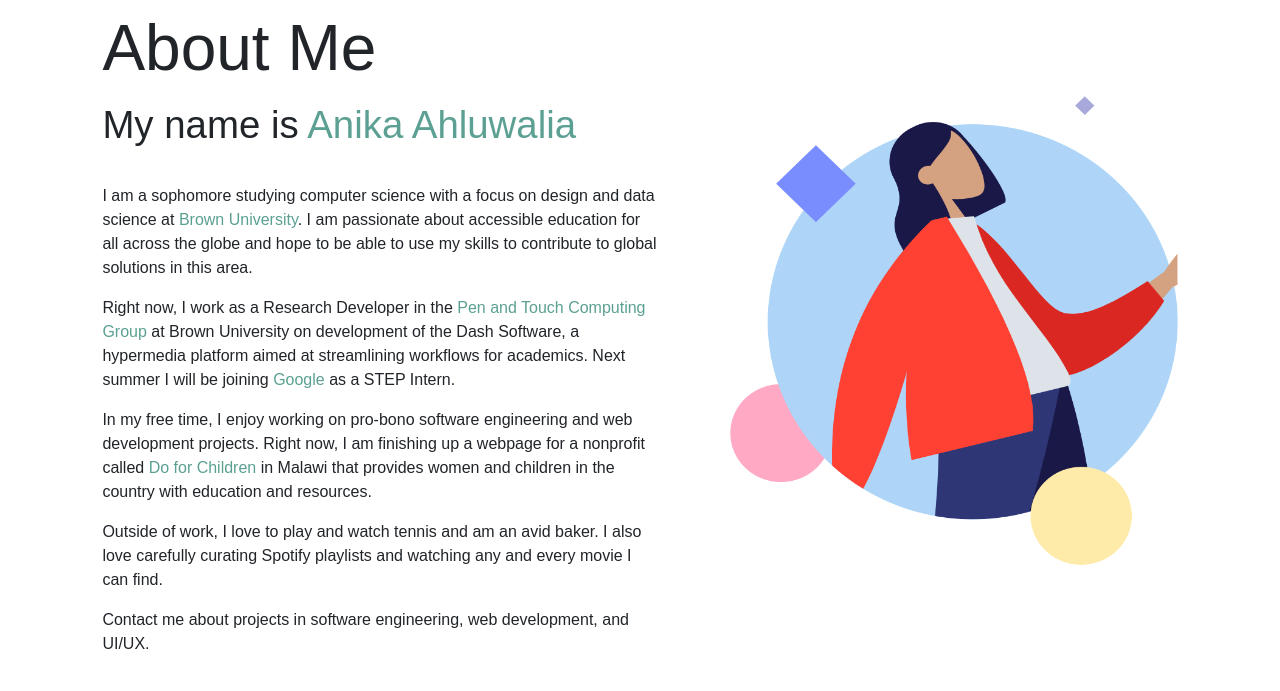
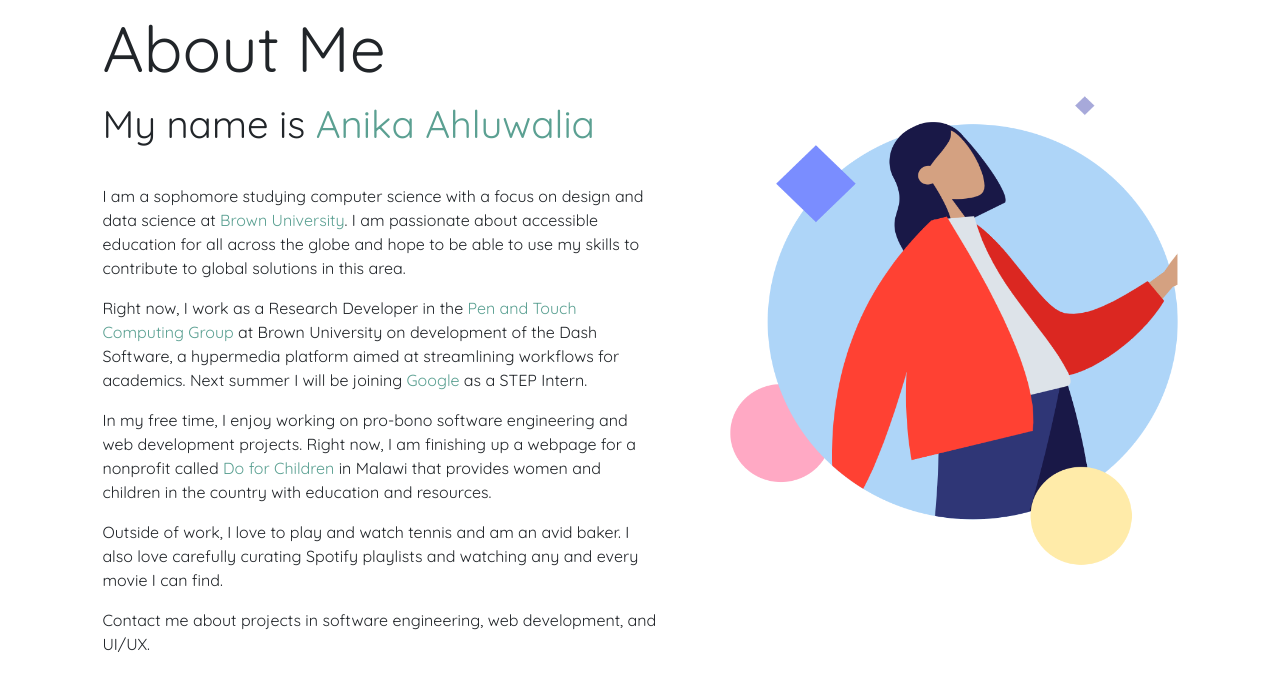
Before and after one commit to anika-ahluwalia/portfolio2020, a PHP site: page /about.html in a window 1280 px wide. Shown: the part 77-768 px from the top of the page. Run offline with PHP 8.4, Linux system fonts and the light colour scheme.

Commit message:
will the font stuff work now

```diff
--- a/about.html
+++ b/about.html
@@ -3,7 +3,8 @@
 <html>
   <head>
     <title>About Anika</title>
-    <link href="https://fonts.googleapis.com/css2?family=DM+Sans:ital,wght@0,400;0,500;0,700;1,400;1,500;1,700&display=swap" rel="stylesheet">
+    <link rel="preconnect" href="https://fonts.gstatic.com">
+    <link href="https://fonts.googleapis.com/css2?family=Quicksand&display=swap" rel="stylesheet">
     <link rel="stylesheet" href="index.css">
     <link rel="stylesheet" href="bootstrap.css">
     <meta content="width=device-width, initial-scale=1" name="viewport" />
--- a/index.css
+++ b/index.css
@@ -167,6 +167,7 @@
 
   .navigation{
     background-color: white;
+    font-family: 'Quicksand', sans-serif;
   }
 
   p{
--- a/work.html
+++ b/work.html
@@ -3,7 +3,8 @@
 <html>
   <head>
     <title>Anika's Work</title>
-    <link href="https://fonts.googleapis.com/css2?family=DM+Sans:ital,wght@0,400;0,500;0,700;1,400;1,500;1,700&display=swap" rel="stylesheet">
+    <link rel="preconnect" href="https://fonts.gstatic.com">
+    <link href="https://fonts.googleapis.com/css2?family=Quicksand&display=swap" rel="stylesheet">
     <link rel="stylesheet" href="index.css">
     <link rel="stylesheet" href="bootstrap.css">
     <meta content="width=device-width, initial-scale=1" name="viewport" />
```
